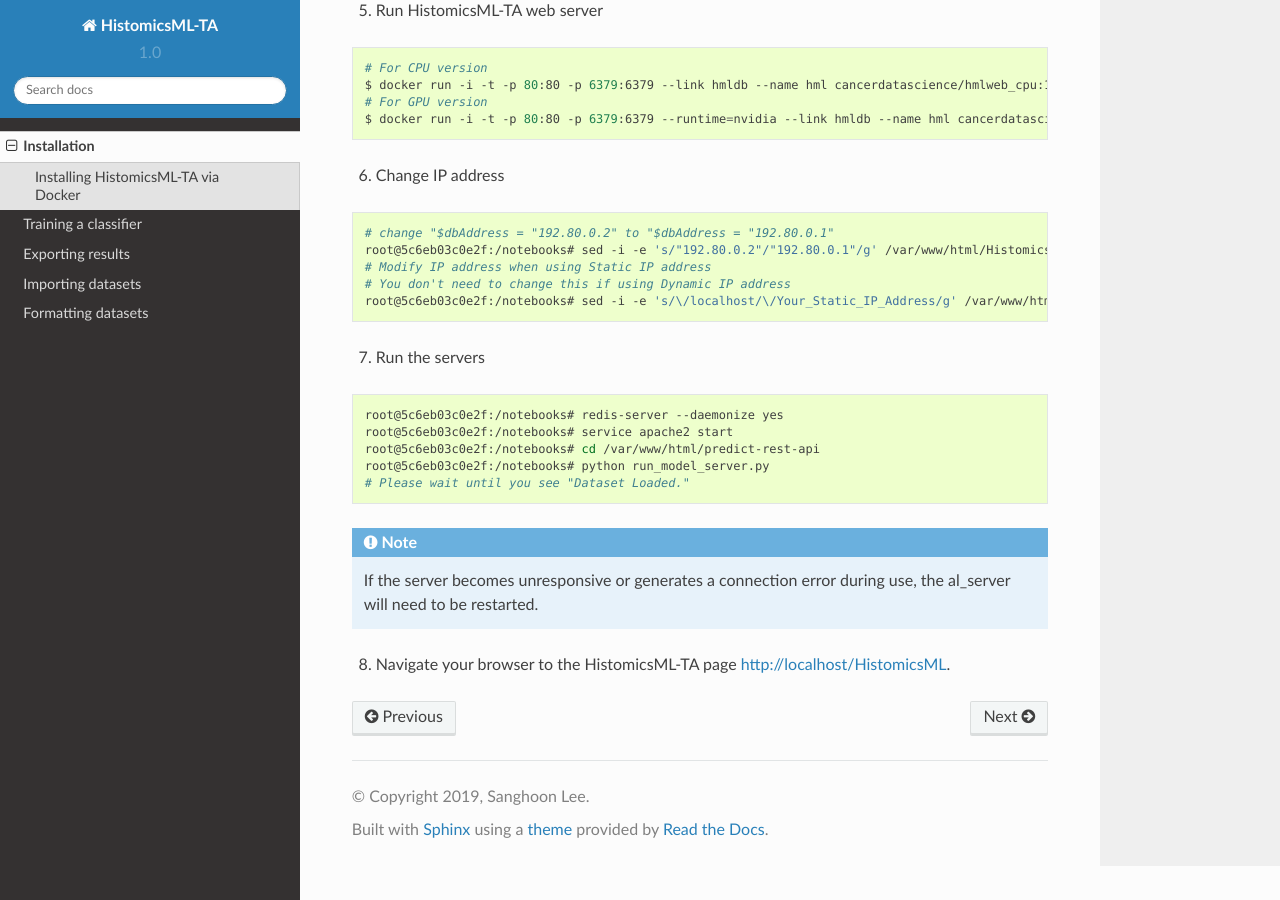
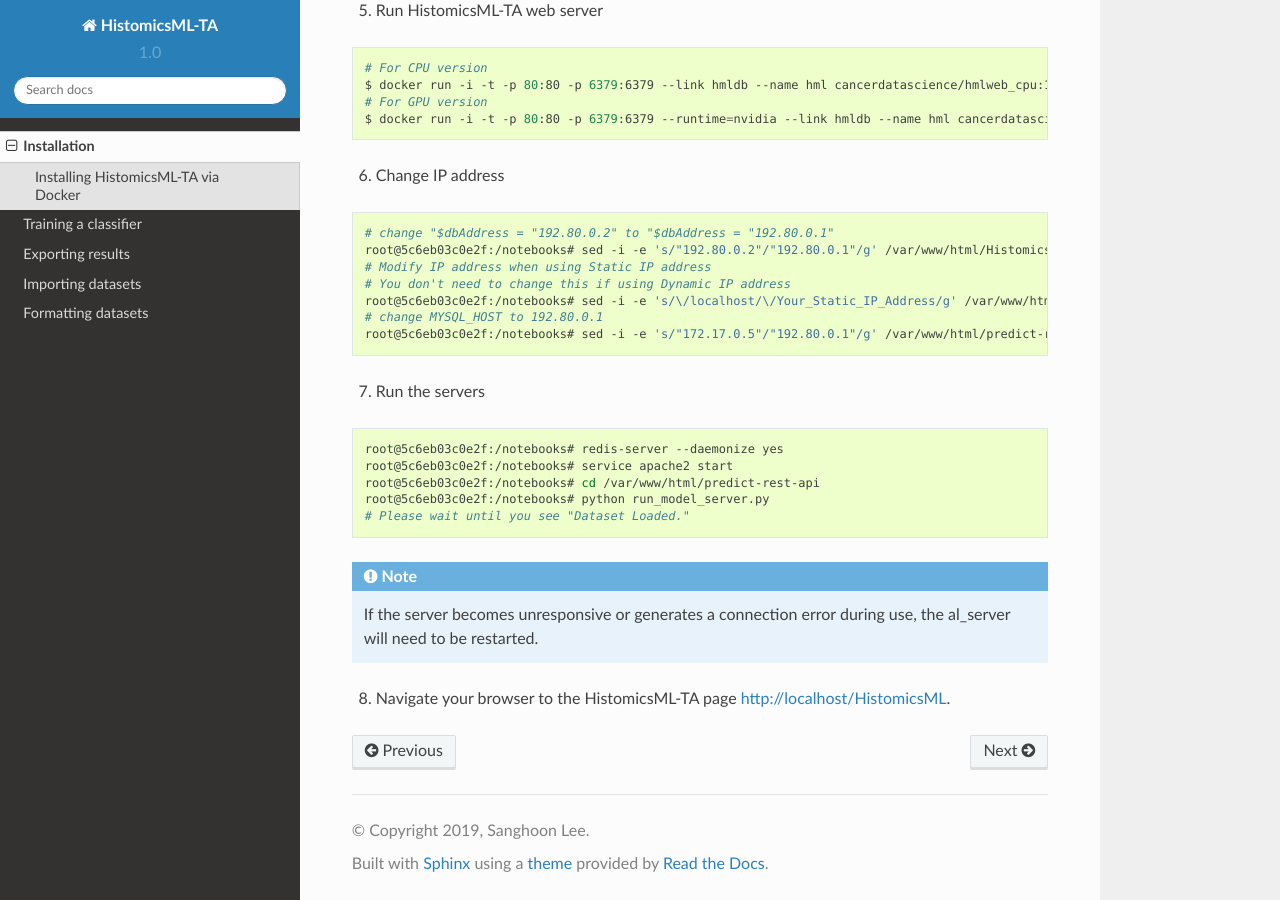
Before and after one commit to PathologyDataScience/HistomicsML2, a Sphinx documentation site: the page built from docs/installation.rst, in a window 1280 px wide and 900 px high, scrolled down 1612 px. Built offline with Sphinx 7.4.7 and the Read the Docs theme 2.0.0, drawn with Linux system fonts in a browser that asks for light colours.

Commit message:
Updated changing dbaddress

```diff
--- a/docs/installation.rst
+++ b/docs/installation.rst
@@ -89,6 +89,8 @@
   # Modify IP address when using Static IP address
   # You don't need to change this if using Dynamic IP address
   root@5c6eb03c0e2f:/notebooks# sed -i -e 's/\/localhost/\/Your_Static_IP_Address/g' /var/www/html/HistomicsML/php/hostspecs.php
+  # change MYSQL_HOST to 192.80.0.1
+  root@5c6eb03c0e2f:/notebooks# sed -i -e 's/"172.17.0.5"/"192.80.0.1"/g' /var/www/html/predict-rest-api/settings.py
 
 7. Run the servers
 
```
